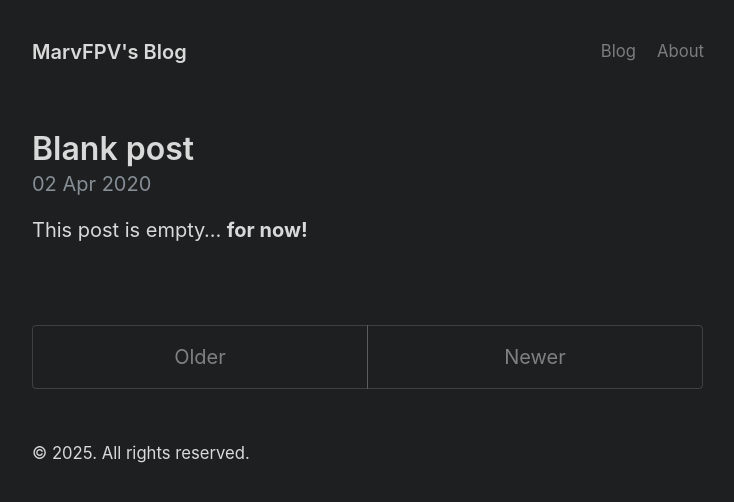
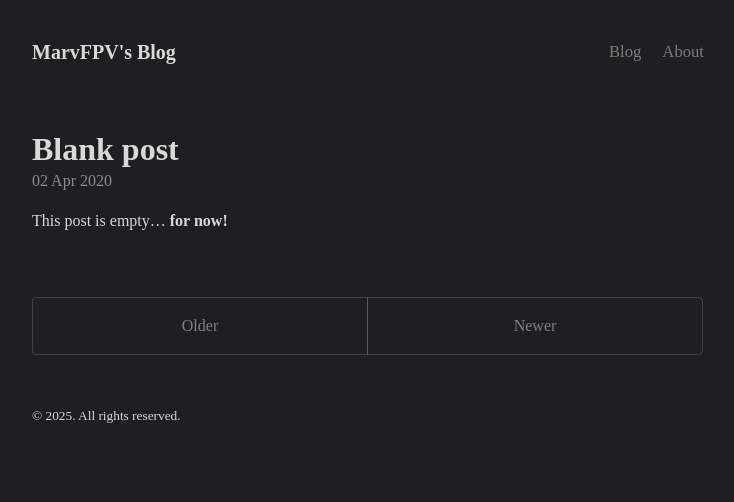
Before and after one commit to MarvFPV/MarvFPV.github.io, a Jekyll site: the page built from index.html, in a window 1280 px wide. Shown: the top 502 px of the page, without its empty margins (272-1006 px from the left). Built offline with Jekyll 4.4.1, drawn with Linux system fonts in a browser that asks for light colours; the list of posts is cut into pages by our own code.

Commit message:
font test

```diff
--- a/_layouts/default.html
+++ b/_layouts/default.html
@@ -27,7 +27,7 @@
             >{{ site.time | date: '%Y' }}</time
           >. All rights reserved.
         </small>
-      </footer>
+      </soter>
     </div>
 
     {% if site.ga_analytics %}
--- a/_sass/_variables.scss
+++ b/_sass/_variables.scss
@@ -30,9 +30,10 @@
   --blue-400: #4dabf7;
   --yellow-100: #fff3bf;
 
-  --body-font: -apple-system, BlinkMacSystemFont, "Segoe UI", Roboto,
-    "Helvetica Neue", Arial, "Noto Sans", sans-serif, "Apple Color Emoji",
-    "Segoe UI Emoji", "Segoe UI Symbol", "Noto Color Emoji";
+  --body-font: "Alegreya Sans";
+  --header-font: "Playfair Display";
+  --serif-font: "Alegreya"
+
   --body-font-size: 20px;
   --body-line-height: 1.5;
   --body-color: var(--gray-700);
```
Also changed, not shown: styles.scss (line endings or trailing spaces).
